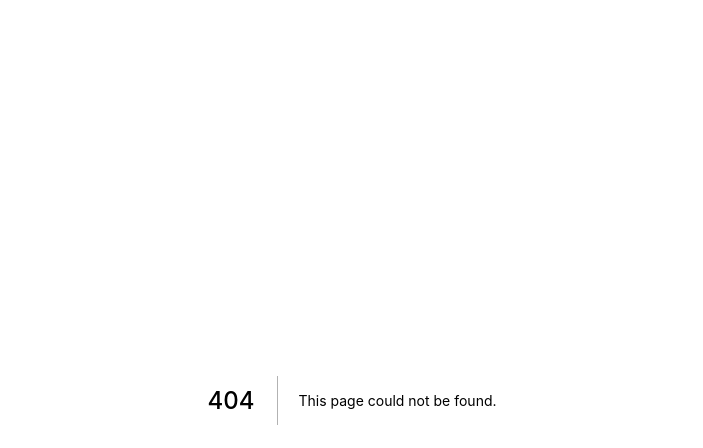
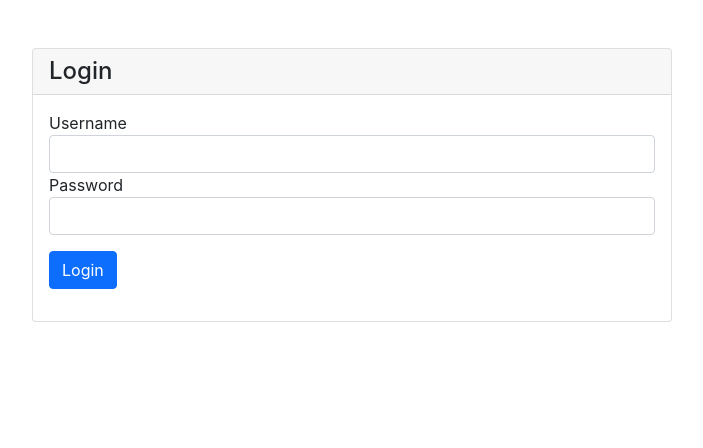
Before and after one commit to dipstech1/zonepick-next, a Next.js app: page /account/login in a window 1280 px wide. Before the commit this address had no page. Shown: the top 448 px of the page, without its empty margins (288-991 px from the left). Built offline with nearby package versions, Linux system fonts and the light colour scheme.

Commit message:
login form done

```diff
--- a/pages/_app.js
+++ b/pages/_app.js
@@ -1,3 +1,4 @@
+import 'bootstrap/dist/css/bootstrap.css'
 import '../styles/globals.css'
 
 function MyApp({ Component, pageProps }) {
--- /dev/null
+++ b/pages/account/login.jsx
@@ -0,0 +1,50 @@
+import { useRouter } from 'next/router';
+import { useForm } from 'react-hook-form';
+import { yupResolver } from '@hookform/resolvers/yup';
+import * as Yup from 'yup';
+
+const login = () => {
+    const router = useRouter();
+
+    // form validation rules
+    const validationSchema = Yup.object().shape({
+        username: Yup.string().required('Username is required'),
+        password: Yup.string().required('Password is required').min(4,"Minimun 4 charecters needed")
+    });
+    const formOptions = { resolver: yupResolver(validationSchema) };
+
+    // get functions to build form with useForm() hook
+    const { register, handleSubmit, formState } = useForm(formOptions);
+    const { errors } = formState;
+
+    function onSubmit({ username, password }) {
+        console.log(username);
+    }
+    return (
+        <div className="col-md-6 offset-md-3 mt-5">
+            <div className="card">
+                <h4 className="card-header">Login</h4>
+                <div className="card-body">
+                    <form onSubmit={handleSubmit(onSubmit)}>
+                        <div className="form-group">
+                            <label>Username</label>
+                            <input name="username" type="text" {...register('username')} className={`form-control ${errors.username ? 'is-invalid' : ''}`} />
+                            <div className="invalid-feedback">{errors.username?.message}</div>
+                        </div>
+                        <div className="form-group">
+                            <label>Password</label>
+                            <input name="password" type="password" {...register('password')} className={`form-control ${errors.password ? 'is-invalid' : ''}`} />
+                            <div className="invalid-feedback">{errors.password?.message}</div>
+                        </div>
+                        <button disabled={formState.isSubmitting} className="btn btn-primary my-3">
+                            {formState.isSubmitting && <span className="spinner-border spinner-border-sm mr-1"></span>}
+                            Login
+                        </button>
+                    </form>
+                </div>
+            </div>
+        </div>
+    )
+}
+
+export default login
```
Also changed, not shown: package.json (+6 -1 lines), 1 other file (tests, documents, lock files or other folders).
